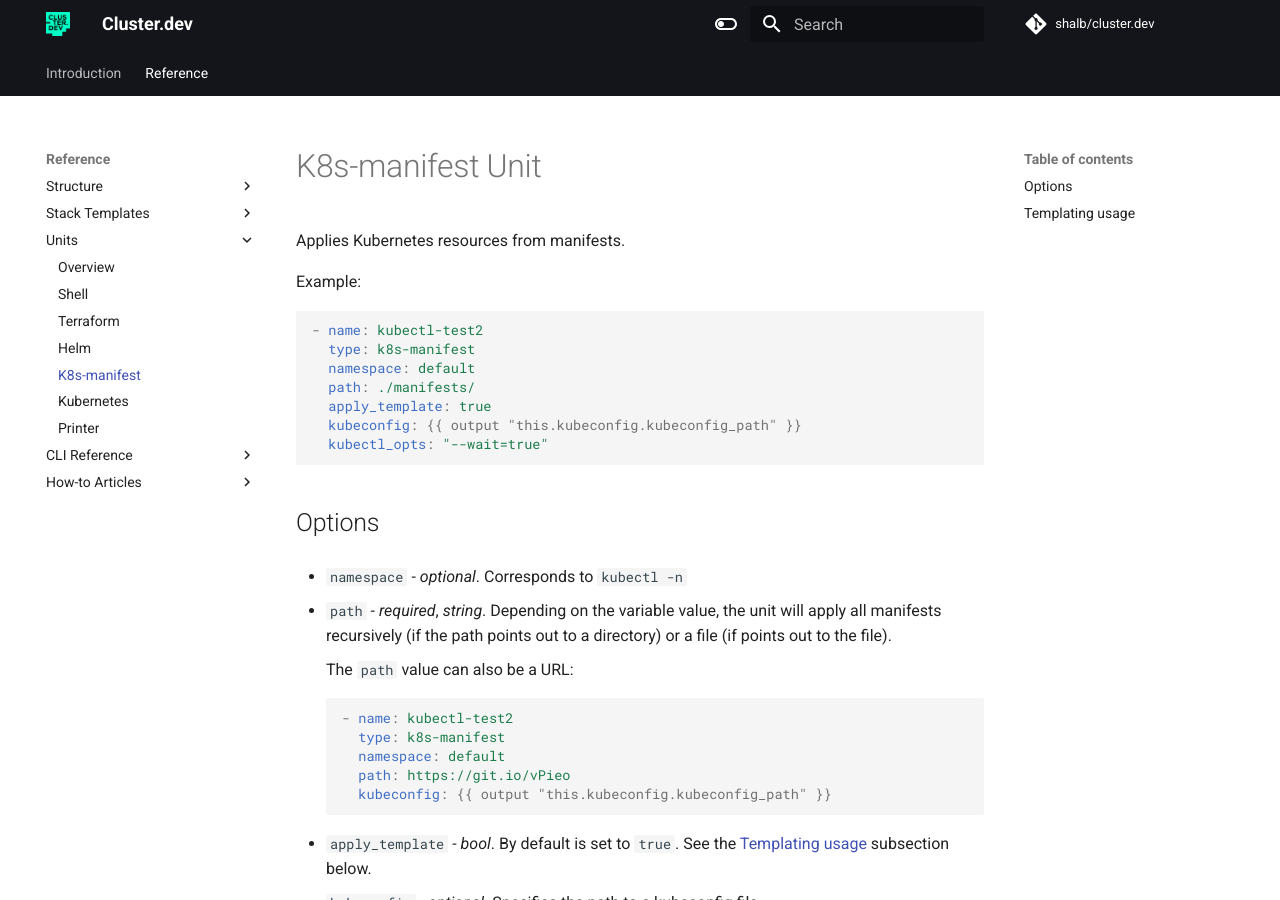
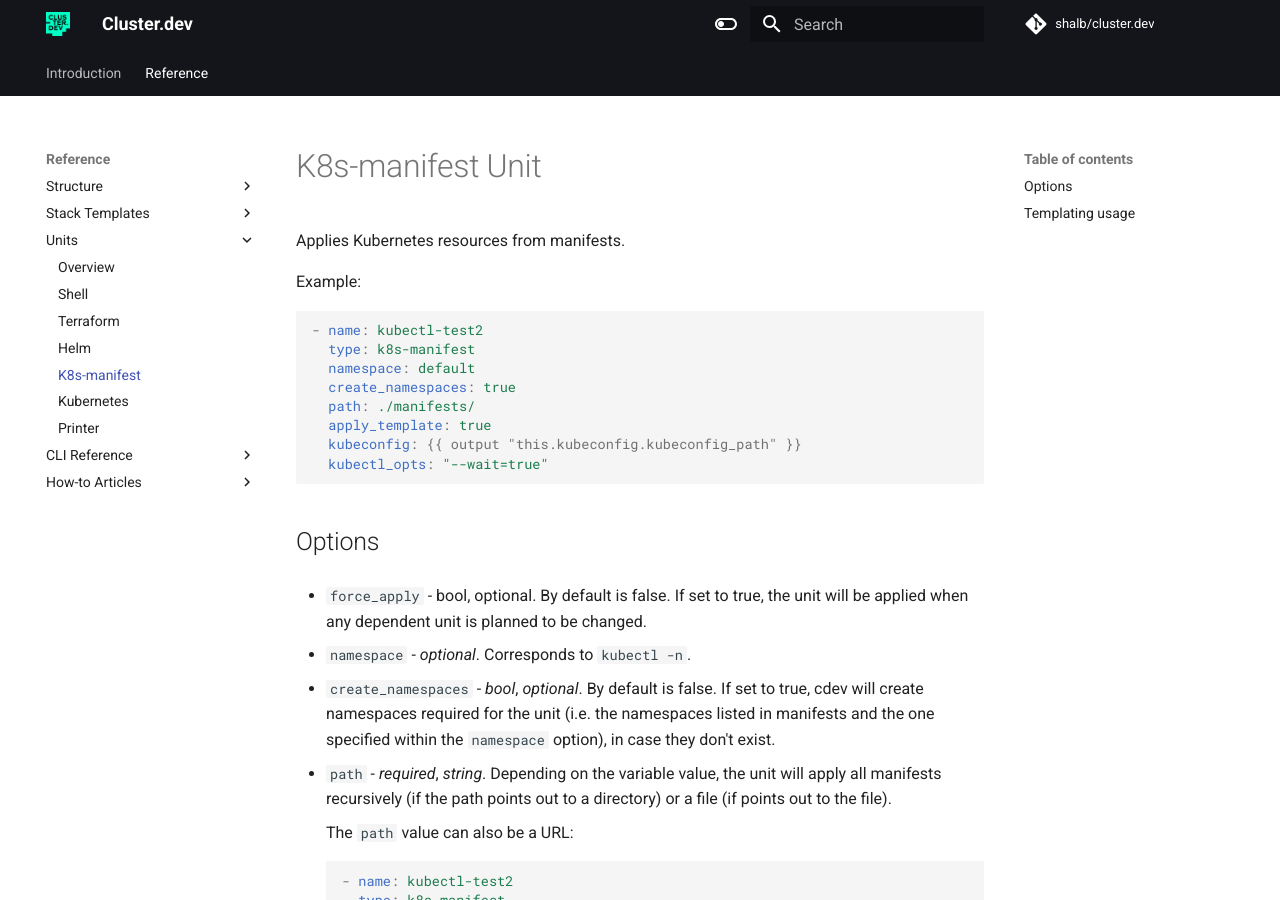
Before and after one commit to shalb/cluster.dev, an MkDocs documentation site: the page built from docs/units-k8s-manifest.md, in a window 1280 px wide and 900 px high. Built offline with MkDocs 1.6.1 and Material for MkDocs 9.7.7, drawn with Linux system fonts in a browser that asks for light colours; comment, search, counter and statistics services are not loaded.

Commit message:
Update units-k8s-manifest.md

```diff
--- a/docs/units-k8s-manifest.md
+++ b/docs/units-k8s-manifest.md
@@ -8,6 +8,7 @@ Example:
 - name: kubectl-test2
   type: k8s-manifest
   namespace: default
+  create_namespaces: true
   path: ./manifests/
   apply_template: true
   kubeconfig: {{ output "this.kubeconfig.kubeconfig_path" }}
@@ -16,7 +17,11 @@ Example:
 
 ## Options
 
-* `namespace` - *optional*. Corresponds to `kubectl -n`
+* `force_apply` - bool, optional. By default is false. If set to true, the unit will be applied when any dependent unit is planned to be changed.
+
+* `namespace` - *optional*. Corresponds to `kubectl -n`.
+
+* `create_namespaces` - *bool*, *optional*. By default is false. If set to true, cdev will create namespaces required for the unit (i.e. the namespaces listed in manifests and the one specified within the `namespace` option), in case they don't exist.
 
 * `path` - *required*, *string*. Depending on the variable value, the unit will apply all manifests recursively (if the path points out to a directory) or a file (if points out to the file).
 
```
